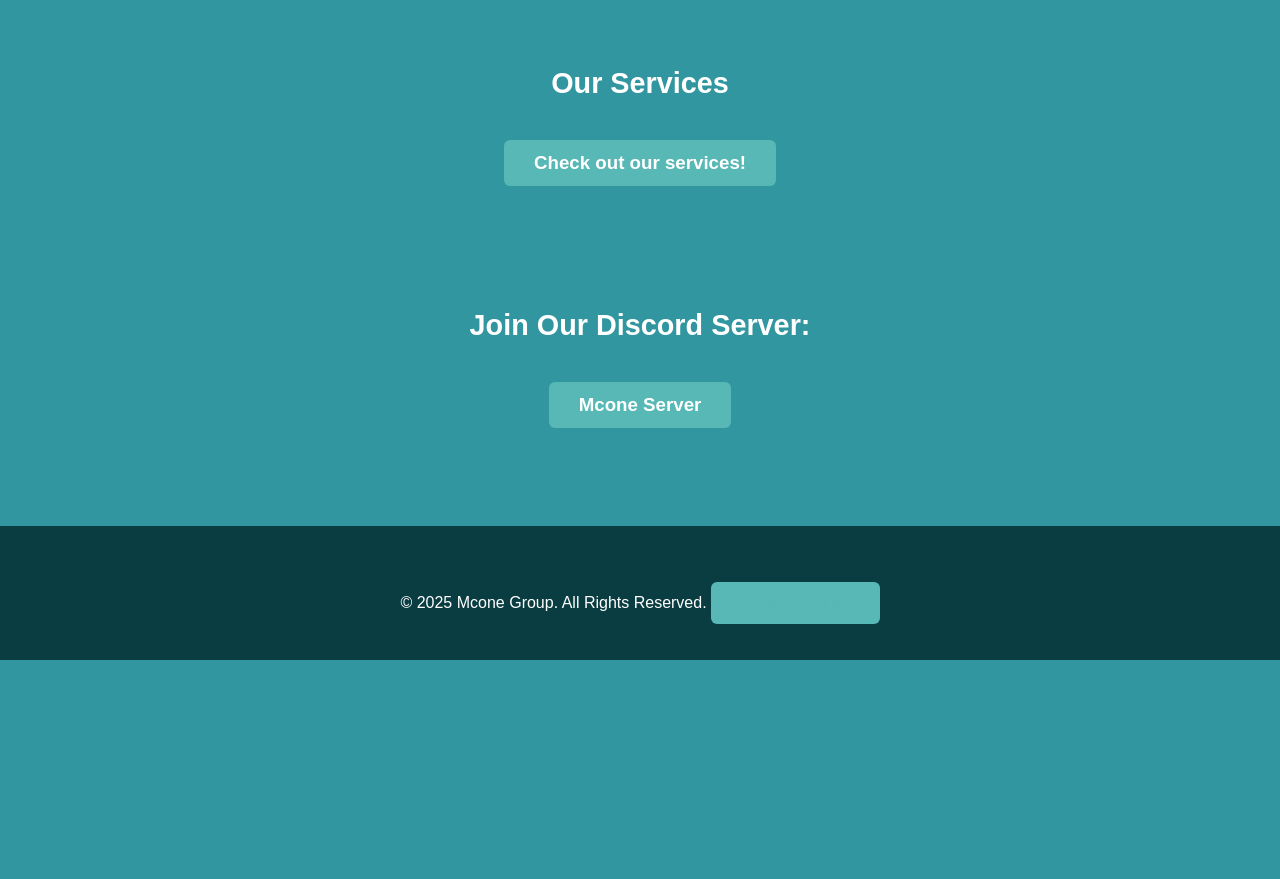
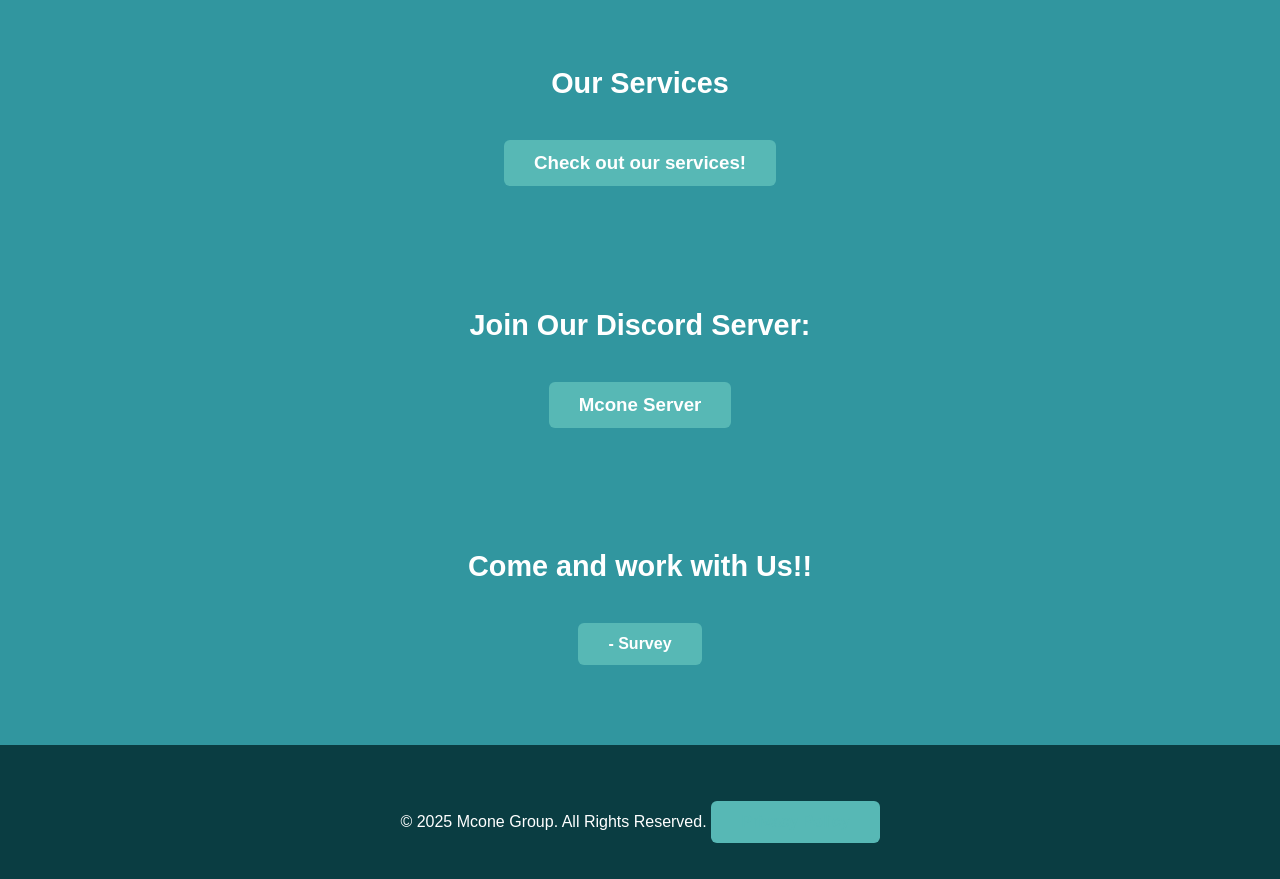
Before and after one commit to Ghoasty2011/Mcone-sSite, a plain HTML site: page index.html in a window 1280 px wide. Shown: the part 1703-2582 px from the top of the page. Before the commit the page ends 2363 px from the top, so only its background shows below. Drawn offline with Linux system fonts and the light colour scheme.

Commit message:
index.html

```diff
--- a/index.html
+++ b/index.html
@@ -270,6 +270,10 @@
         <h2>Join Our Discord Server:</h2>
         <h3><a href="https://discord.gg/wDhjetTr" target="_blank">Mcone Server</a></h3>
     </section>
+    <section>
+        <h2>Come and work with Us!!</h2>
+        <a href="https://ghoasty2011.github.io/Survey.Website/">- Survey</a>
+    </section>
 
     <!-- Footer -->
     <footer>
```
